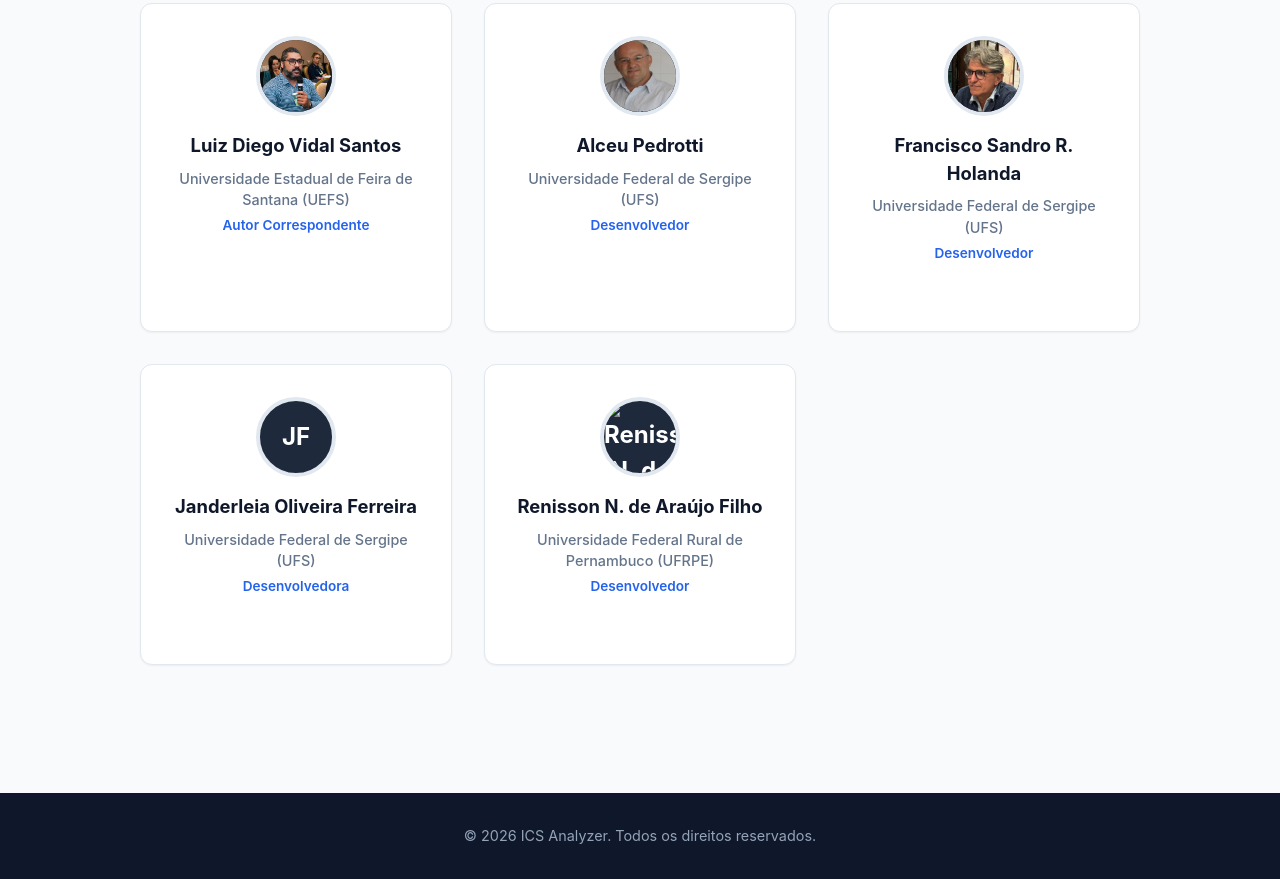
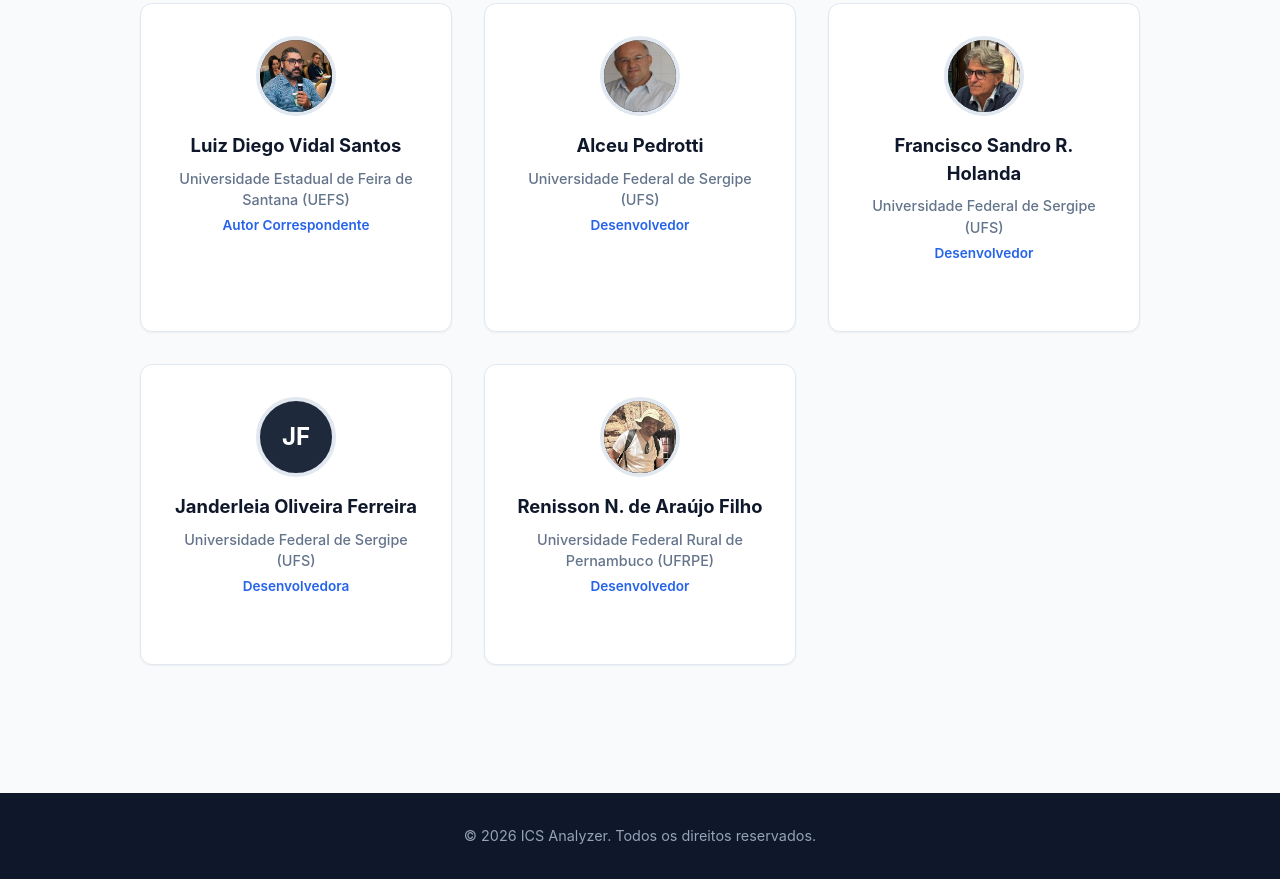
Before and after one commit to ldvsantos/ICS_Analyzer, a plain HTML site: page docs/index.html in a window 1280 px wide. Shown: the part 1474-2353 px from the top of the page. Drawn offline with Linux system fonts and the light colour scheme.

Commit message:
modified:   docs/index.html

```diff
--- a/docs/index.html
+++ b/docs/index.html
@@ -117,7 +117,7 @@
           <!-- Member 7 -->
           <div class="team-card">
                <div class="member-avatar">
-                 <img src="assets/img/renisson.jpg" alt="Renisson N. de Araújo Filho">
+                 <img src="assets/img/remisson.jpg" alt="Renisson N. de Araújo Filho">
                </div>
              <h4>Renisson N. de Araújo Filho</h4>
              <p class="role">Universidade Federal Rural de Pernambuco (UFRPE)</p>
```
